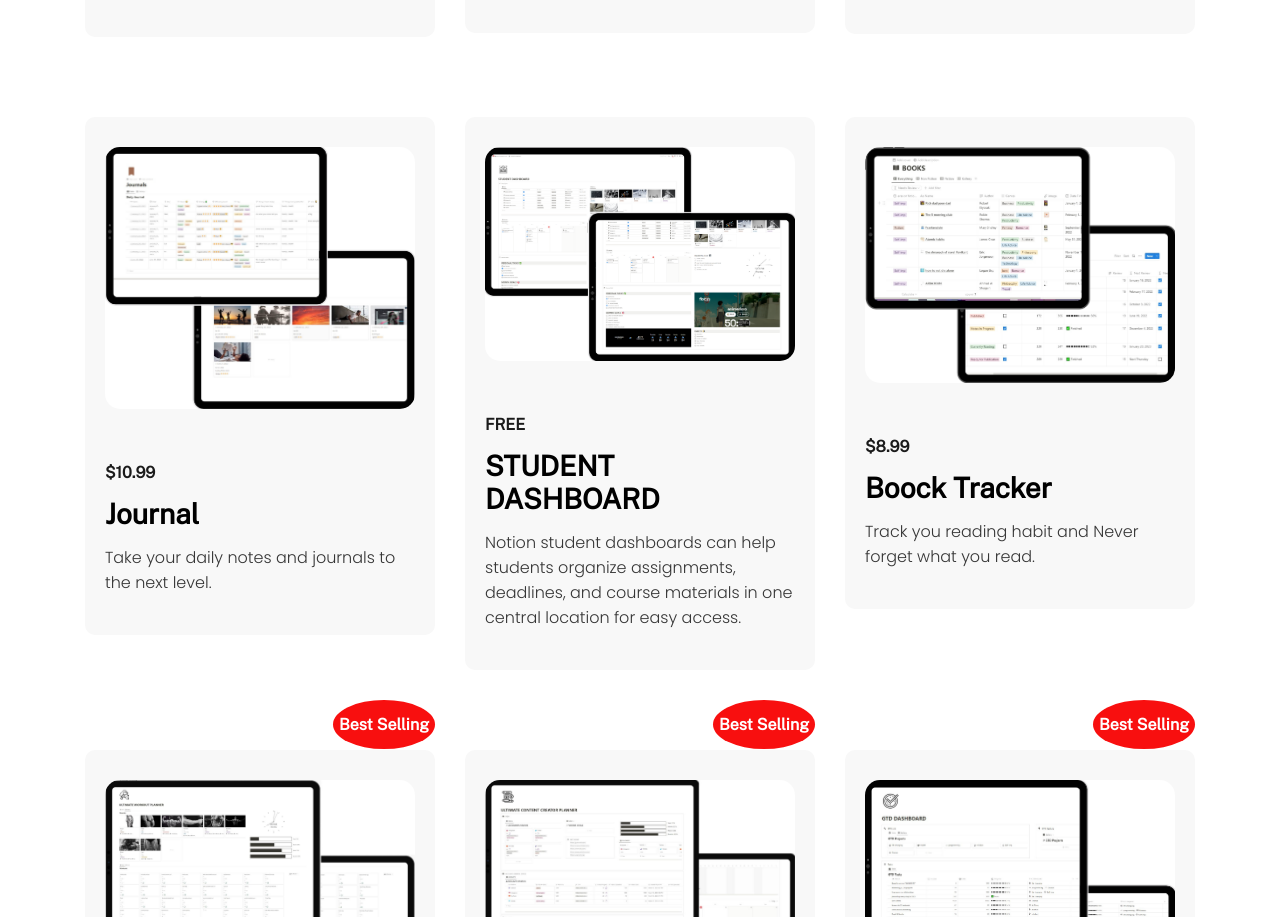
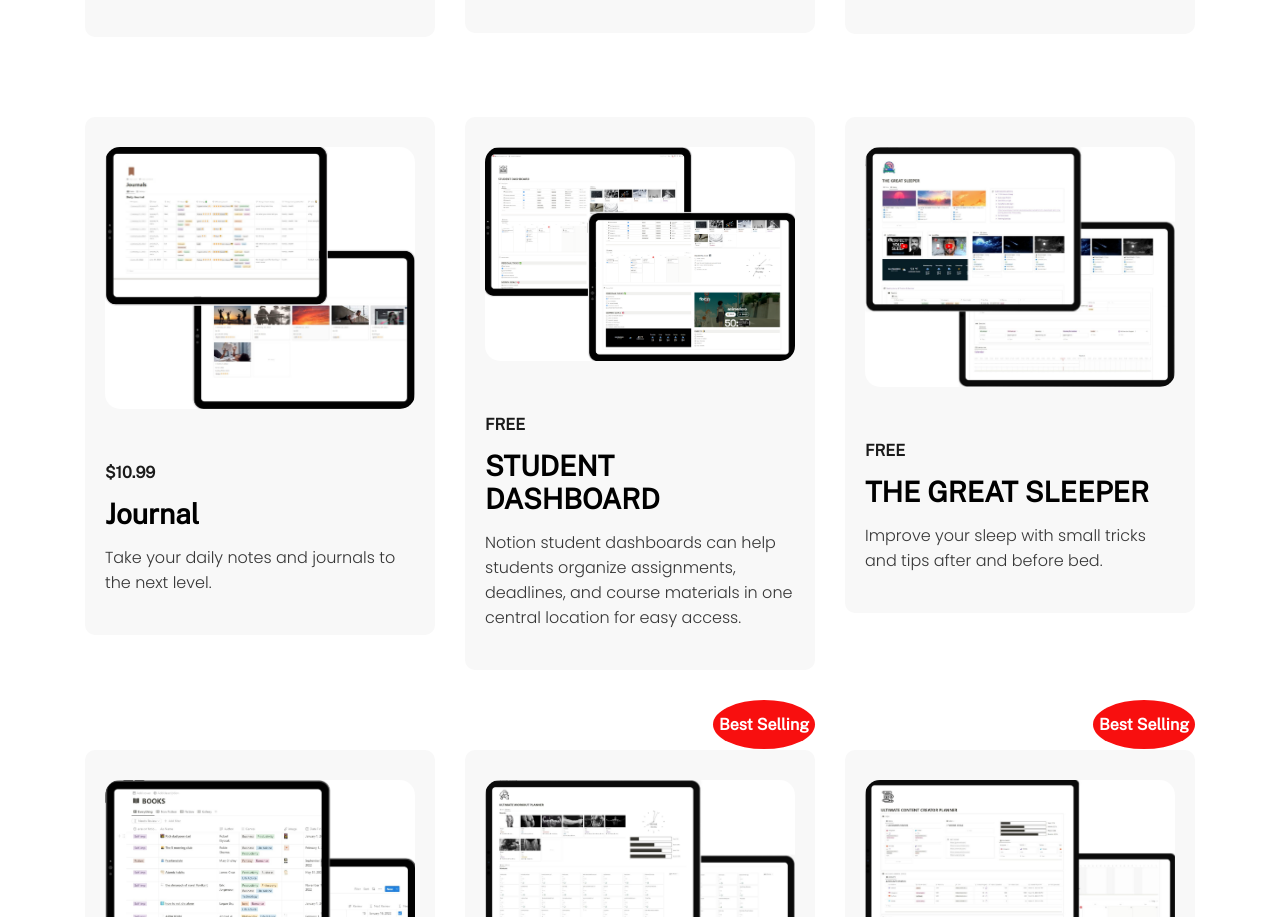
Before and after one commit to oussama-latrache/OLs, a plain HTML site: page index.html in a window 1280 px wide. Shown: the part 3964-4881 px from the top of the page. Drawn offline with nearby package versions, Linux system fonts and the light colour scheme; a script that the page names is missing; a web font is replaced by a local one.

Commit message:
Update index.html

```diff
--- a/index.html
+++ b/index.html
@@ -553,6 +553,20 @@
                     </div>
                 </a>
             </div>
+             <div class="card all pro free">
+                <a href="https://oussamaltrx21.gumroad.com/l/jreoa">
+                    <div class="box">
+                        <div class="images">
+                            <img src="img/greatsleeper.jpg" alt="">
+                        </div>
+                        <div class="text">
+                            <h1>FREE</h1>
+                            <h2>THE GREAT SLEEPER</h2>
+                            <p>Improve your sleep with small tricks and tips after and before bed.</p>
+                        </div>
+                    </div>
+                </a>
+            </div>
             <div class="card all self">
                 <a href="https://oussamaltrx21.gumroad.com/l/dttsy">
                     <div class="box">
```
